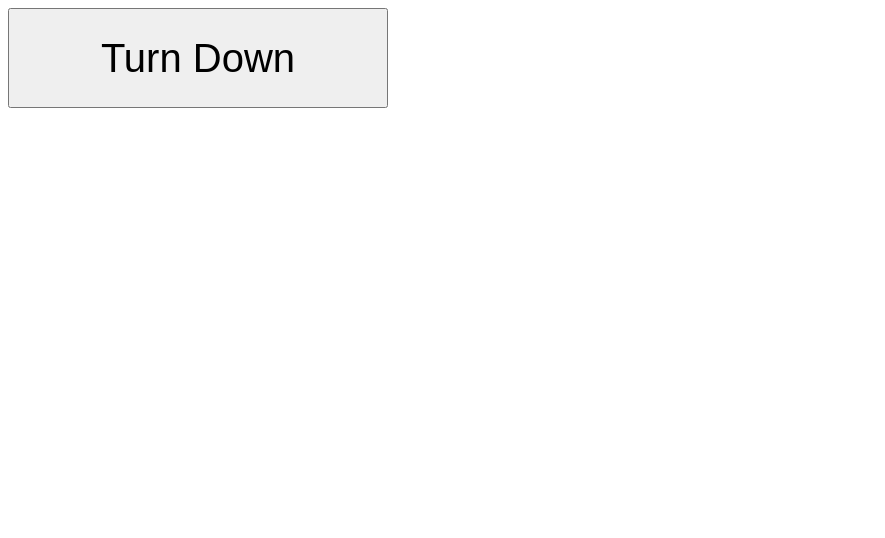
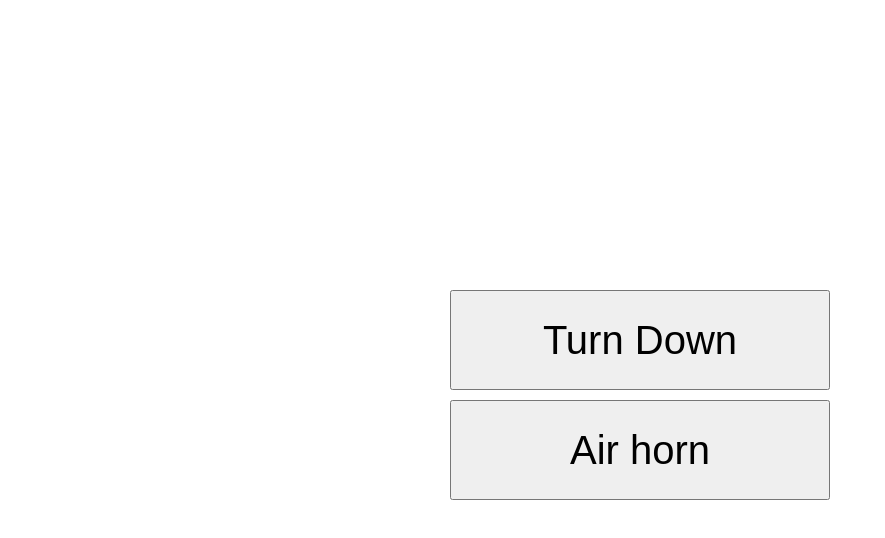
Before and after one commit to Virtuallyunlimite/Turn, a plain HTML site: page index.html in a window 1280 px wide. Shown: the whole page, without its empty margins (0-885 px from the left). Drawn offline with Linux system fonts and the light colour scheme.

Commit message:
Add files via upload

```diff
--- a/index.html
+++ b/index.html
@@ -12,29 +12,55 @@
 <meta name="msapplication-TileColor" content="#da532c">
 <meta name="theme-color" content="#ffffff">
 <style>
-/* CSS to make the button larger */
+/* CSS to center the buttons vertically and horizontally and make them larger */
+body, html {
+  height: 100%;
+  margin: 0;
+}
+
+.button-container {
+  display: flex;
+  flex-direction: column;
+  align-items: center;
+  justify-content: center;
+  height: 100%;
+}
+
 .large-button {
-  width: 380px; /* Adjust the width as needed */
+  width: 80%; /* Adjust the width as needed */
+  max-width: 380px; /* Set a maximum width */
   height: 100px; /* Adjust the height as needed */
   font-size: 40px; /* Adjust the font size as needed */
   padding: 10px 20px; /* Adjust the padding as needed */
+  margin-bottom: 10px; /* Add margin between buttons */
 }
 </style>
 </head>
 <body>
 
-<audio id="audioPlayer" controls style="display:none;">
-  <source src="turn-down-for-what.mp3" type="audio/mpeg">
+<audio id="audioPlayer" controls="" style="display:none;">
+  <source src="" type="audio/mpeg">
   Your browser does not support the audio element.
 </audio>
 
-<button class="large-button" onclick="restartAudio()">
-  Turn Down
-</button>
+<div class="button-container">
+  <button class="large-button" onclick="playAudio('sounds/turn-down-for-what.mp3')">
+    Turn Down
+  </button>
+
+  <button class="large-button" onclick="playAudio('sounds/airhorn.mp3')">
+    Air horn
+  </button>
+
+  <!--<button class="large-button" onclick="playAudio('yet-another-audio-file.mp3')">
+    Play Yet Another Audio
+  </button>-->
+</div>
 
 <script>
-function restartAudio() {
+function playAudio(audioSrc) {
   var audio = document.getElementById('audioPlayer');
+  audio.src = audioSrc;
   audio.currentTime = 0;
   audio.play();
 }
```
Also changed, not shown: 2 other files.
